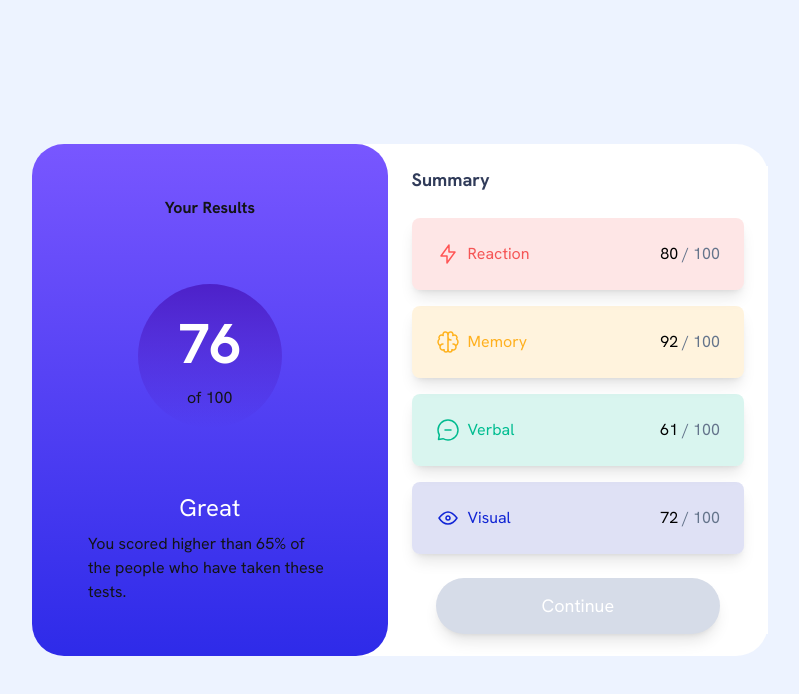
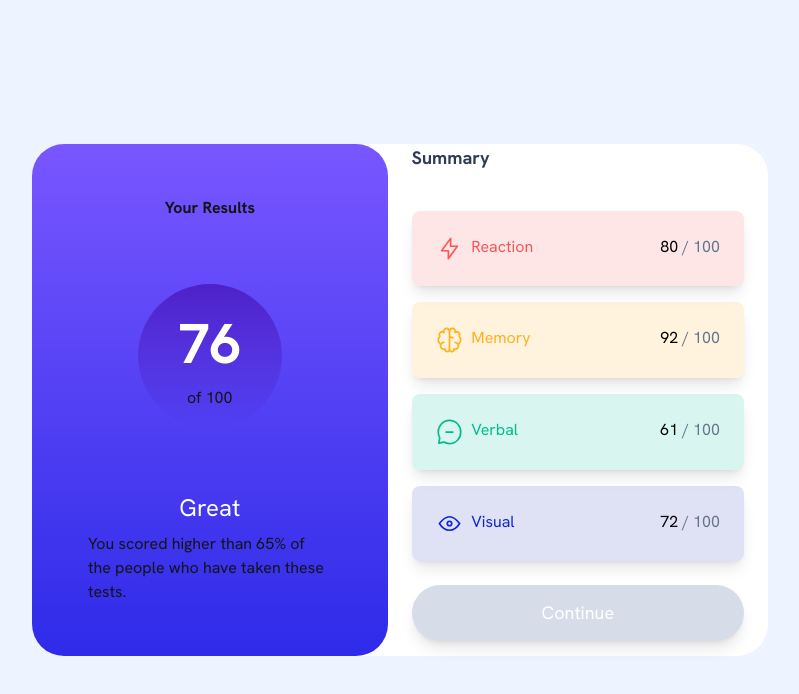
Before and after one commit to Hcmwebs/results-summary, a React (Vite) app: page / in a window 1280 px wide. Shown: the top 694 px of the page, without its empty margins (240-1039 px from the left). Built offline with nearby package versions, Linux system fonts and the light colour scheme.

Commit message:
updated the spacings

```diff
--- a/src/components/CardBody.jsx
+++ b/src/components/CardBody.jsx
@@ -3,7 +3,7 @@ import { Button } from './index';
 
 const CardBody = () => {
 	return (
-		<article className='w-full grid grid-col-1 px-6 bg-white gap-y-6'>
+		<article className=' h-full w-full grid grid-col-1 px-6 bg-white gap-y-6 md:rounded-r-[2rem]'>
 			<h2 className='font-bold text-[#303B59] text-lg'>Summary</h2>
 			<div className='grid grid-cols-1 gap-y-4'>
 				{data.map((item) => {
@@ -23,7 +23,7 @@ const CardBody = () => {
 					);
 				})}
 			</div>
-			<footer className='w-full grid, grid-cols-1 place-items-center px-6'>
+			<footer className='w-full grid, grid-cols-1 place-items-center'>
 				<Button />
 			</footer>
 		</article>
```
